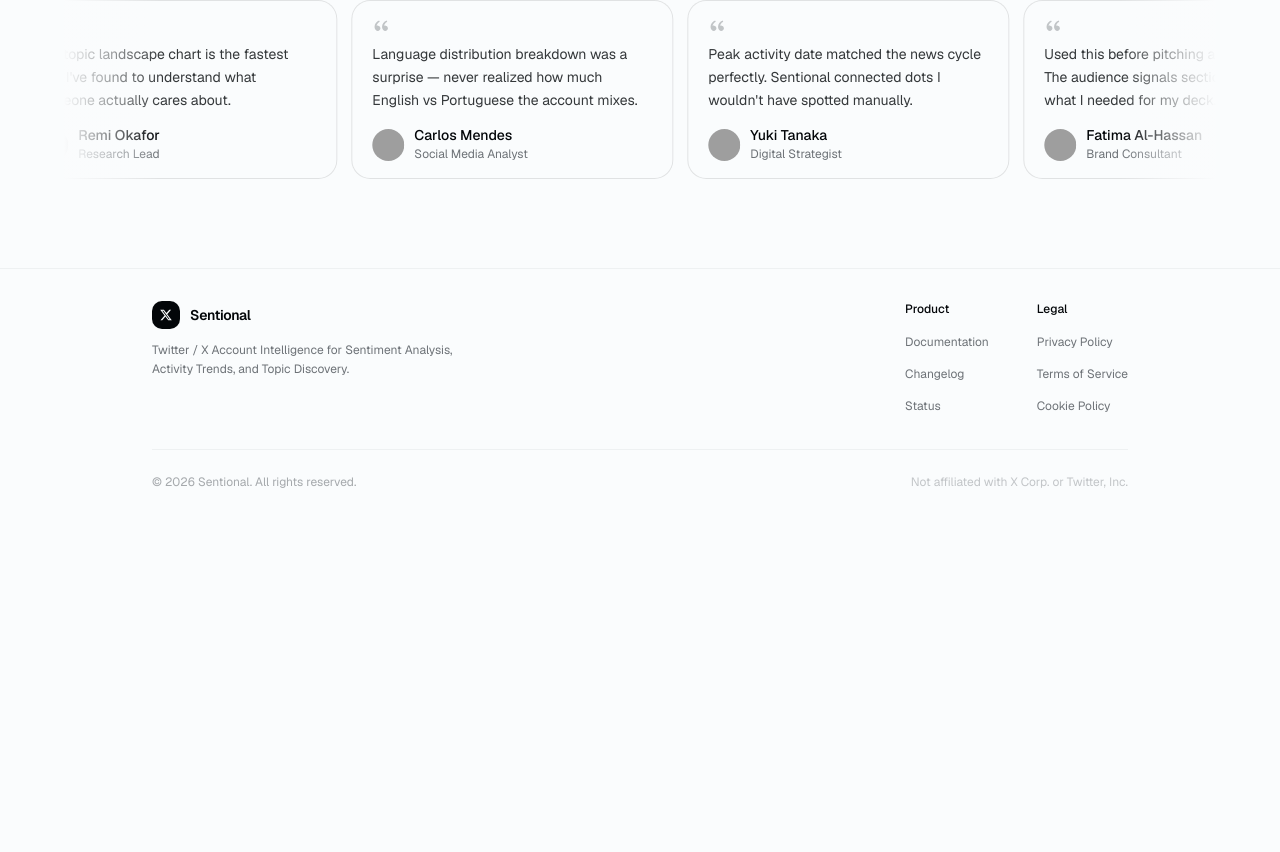
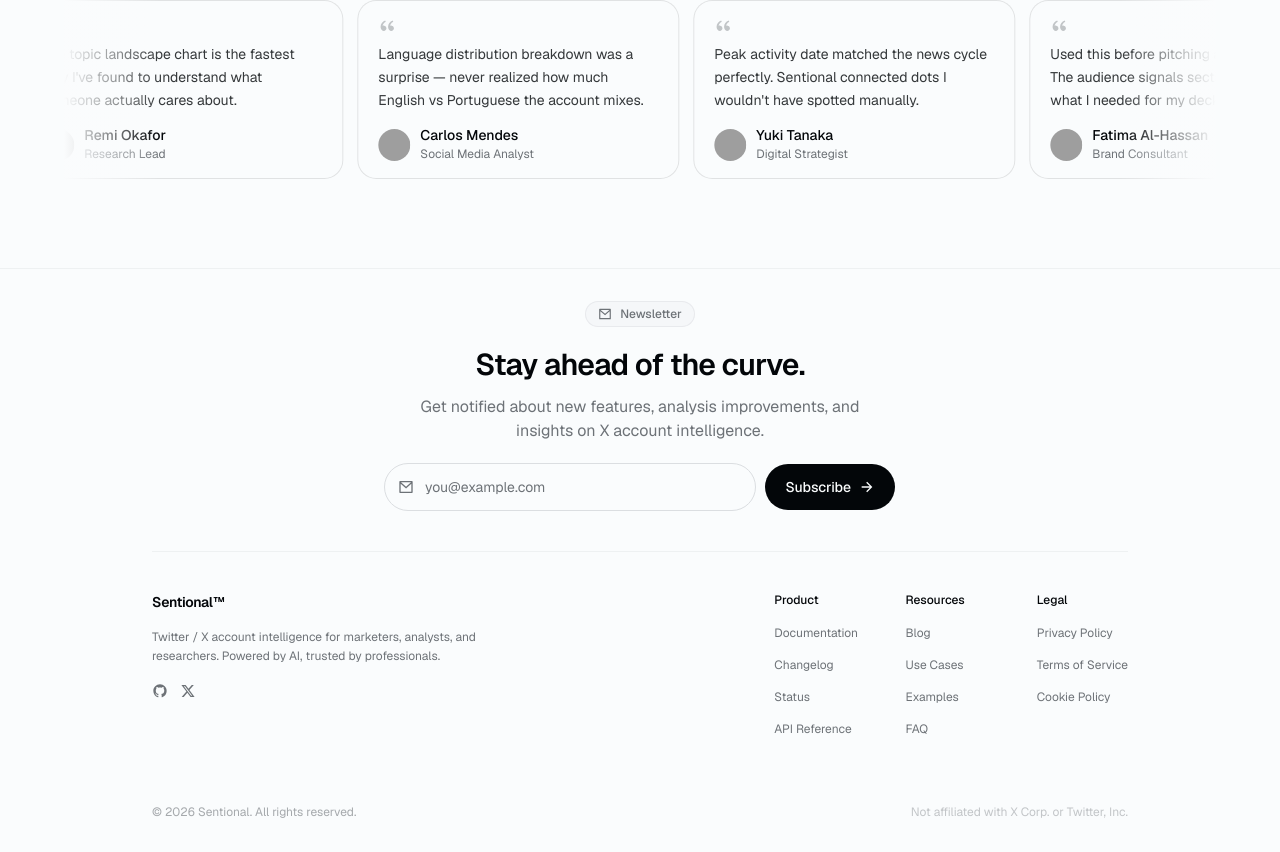
Before and after one commit to febriadj/sentional, a Next.js app: page / in a window 1280 px wide. Shown: the part 769-1621 px from the top of the page. Before the commit the page ends 1291 px from the top, so only its background shows below. Built offline with nearby package versions, Linux system fonts and the light colour scheme; grey boxes are pictures that could not be loaded.

Commit message:
feat: add newsletter subscription form to AppFooter
Co-authored-by: Copilot <copilot@github.com>

```diff
--- a/components/shared/app-footer/index.tsx
+++ b/components/shared/app-footer/index.tsx
@@ -1,21 +1,47 @@
 import Link from "next/link";
-import { RiTwitterXFill } from "@remixicon/react";
+import {
+    RiMailLine,
+    RiArrowRightLine,
+    RiGithubLine,
+    RiTwitterXFill,
+    RiGithubFill,
+} from "@remixicon/react";
+import { Button } from "@/components/ui/button";
+import { Input } from "@/components/ui/input";
 
 interface FooterLink {
     label: string;
     href: string;
+    external?: boolean;
 }
 
-const POLICY_LINKS: FooterLink[] = [
+const PRODUCT_LINKS: FooterLink[] = [
+    { label: "Documentation", href: "/docs" },
+    { label: "Changelog", href: "/changelog" },
+    { label: "Status", href: "/status" },
+    { label: "API Reference", href: "/api-reference" },
+];
+
+const RESOURCES_LINKS: FooterLink[] = [
+    { label: "Blog", href: "/blog" },
+    { label: "Use Cases", href: "/use-cases" },
+    { label: "Examples", href: "/examples" },
+    { label: "FAQ", href: "#faq" },
+];
+
+const LEGAL_LINKS: FooterLink[] = [
     { label: "Privacy Policy", href: "/privacy" },
     { label: "Terms of Service", href: "/terms" },
     { label: "Cookie Policy", href: "/cookies" },
 ];
 
-const PRODUCT_LINKS: FooterLink[] = [
-    { label: "Documentation", href: "/docs" },
-    { label: "Changelog", href: "/changelog" },
-    { label: "Status", href: "/status" },
+const SOCIAL_LINKS: FooterLink[] = [
+    {
+        label: "GitHub",
+        href: "https://github.com/febriadj/sentional",
+        external: true,
+    },
+    { label: "Twitter / X", href: "https://x.com", external: true },
 ];
 
 export default function AppFooter() {
@@ -24,26 +50,86 @@ export default function AppFooter() {
     return (
         <footer className="border-border/40 bg-background w-full border-t">
             <div className="mx-auto max-w-5xl px-6 py-8">
-                <div className="flex flex-col gap-8 sm:flex-row sm:items-start sm:justify-between">
-                    {/* Brand */}
+                {/* Newsletter */}
+                <div className="mb-10 flex flex-col items-center gap-5 text-center">
+                    <div className="border-border/50 bg-muted/50 inline-flex items-center gap-2 rounded-full border px-3 py-1">
+                        <RiMailLine className="text-muted-foreground size-3.5" />
+                        <span className="text-muted-foreground text-xs font-medium">
+                            Newsletter
+                        </span>
+                    </div>
+
                     <div className="flex flex-col gap-3">
-                        <div className="flex items-center gap-2.5">
-                            <div className="bg-foreground text-background flex size-7 items-center justify-center rounded-lg">
-                                <RiTwitterXFill className="size-3.5" />
-                            </div>
-                            <span className="text-foreground text-sm font-semibold tracking-tight">
-                                Sentional
-                            </span>
-                        </div>
-                        <p className="text-muted-foreground max-w-xs text-xs leading-relaxed">
-                            Twitter&nbsp;/&nbsp;X Account Intelligence for
-                            Sentiment Analysis, Activity Trends, and Topic
-                            Discovery.
+                        <h2 className="text-foreground text-2xl font-semibold tracking-tight sm:text-3xl">
+                            Stay ahead of the curve.
+                        </h2>
+                        <p className="text-muted-foreground max-w-md text-base">
+                            Get notified about new features, analysis
+                            improvements, and insights on X account
+                            intelligence.
                         </p>
                     </div>
 
+                    <form className="w-full max-w-lg">
+                        <div className="flex items-center gap-2">
+                            <div className="relative flex-1">
+                                <RiMailLine className="text-muted-foreground absolute top-1/2 left-3.5 size-4 -translate-y-1/2" />
+                                <Input
+                                    type="email"
+                                    placeholder="you@example.com"
+                                    className="bg-background h-12 pr-4 pl-10 text-sm focus-visible:ring-2"
+                                    required
+                                />
+                            </div>
+                            <Button
+                                type="submit"
+                                size="lg"
+                                className="h-12 shrink-0 gap-2 px-5"
+                            >
+                                <span>Subscribe</span>
+                                <RiArrowRightLine className="size-4" />
+                            </Button>
+                        </div>
+                    </form>
+                </div>
+
+                <div className="bg-border/40 mb-10 h-px w-full" />
+
+                <div className="flex flex-col items-center gap-10 sm:flex-row sm:items-start sm:justify-between">
+                    {/* Brand */}
+                    <div className="flex flex-col items-center gap-4 text-center sm:items-start sm:text-left">
+                        <div className="flex items-center gap-2">
+                            <span className="text-foreground text-sm font-semibold tracking-tight">
+                                Sentional™
+                            </span>
+                        </div>
+                        <p className="text-muted-foreground max-w-sm text-xs leading-relaxed">
+                            Twitter / X account intelligence for marketers,
+                            analysts, and researchers. Powered by AI, trusted by
+                            professionals.
+                        </p>
+                        <div className="flex items-center gap-3">
+                            {SOCIAL_LINKS.map(({ label, href }) => (
+                                <Link
+                                    key={href}
+                                    href={href}
+                                    target="_blank"
+                                    rel="noopener noreferrer"
+                                    className="text-muted-foreground hover:text-foreground transition-colors"
+                                    aria-label={label}
+                                >
+                                    {label === "GitHub" ? (
+                                        <RiGithubFill className="size-4" />
+                                    ) : (
+                                        <RiTwitterXFill className="size-4" />
+                                    )}
+                                </Link>
+                            ))}
+                        </div>
+                    </div>
+
                     {/* Links */}
-                    <div className="flex gap-12">
+                    <div className="grid grid-cols-3 gap-x-10 gap-y-8 text-center sm:text-left">
                         <div className="flex flex-col gap-3">
                             <span className="text-foreground text-xs font-medium">
                                 Product
@@ -64,10 +150,28 @@ export default function AppFooter() {
 
                         <div className="flex flex-col gap-3">
                             <span className="text-foreground text-xs font-medium">
+                                Resources
+                            </span>
+                            <ul className="flex flex-col gap-2">
+                                {RESOURCES_LINKS.map(({ label, href }) => (
+                                    <li key={href}>
+                                        <Link
+                                            href={href}
+                                            className="text-muted-foreground hover:text-foreground text-xs transition-colors"
+                                        >
+                                            {label}
+                                        </Link>
+                                    </li>
+                                ))}
+                            </ul>
+                        </div>
+
+                        <div className="flex flex-col gap-3">
+                            <span className="text-foreground text-xs font-medium">
                                 Legal
                             </span>
                             <ul className="flex flex-col gap-2">
-                                {POLICY_LINKS.map(({ label, href }) => (
+                                {LEGAL_LINKS.map(({ label, href }) => (
                                     <li key={href}>
                                         <Link
                                             href={href}
@@ -83,8 +187,7 @@ export default function AppFooter() {
                 </div>
 
                 {/* Bottom bar */}
-                <div className="bg-border/40 mt-8 h-px w-full" />
-                <div className="mt-6 flex flex-col items-center justify-between gap-2 sm:flex-row">
+                <div className="mt-16 flex flex-col items-center justify-between gap-2 sm:flex-row">
                     <p className="text-muted-foreground/60 text-xs">
                         &copy; {currentYear} Sentional. All rights reserved.
                     </p>
```
